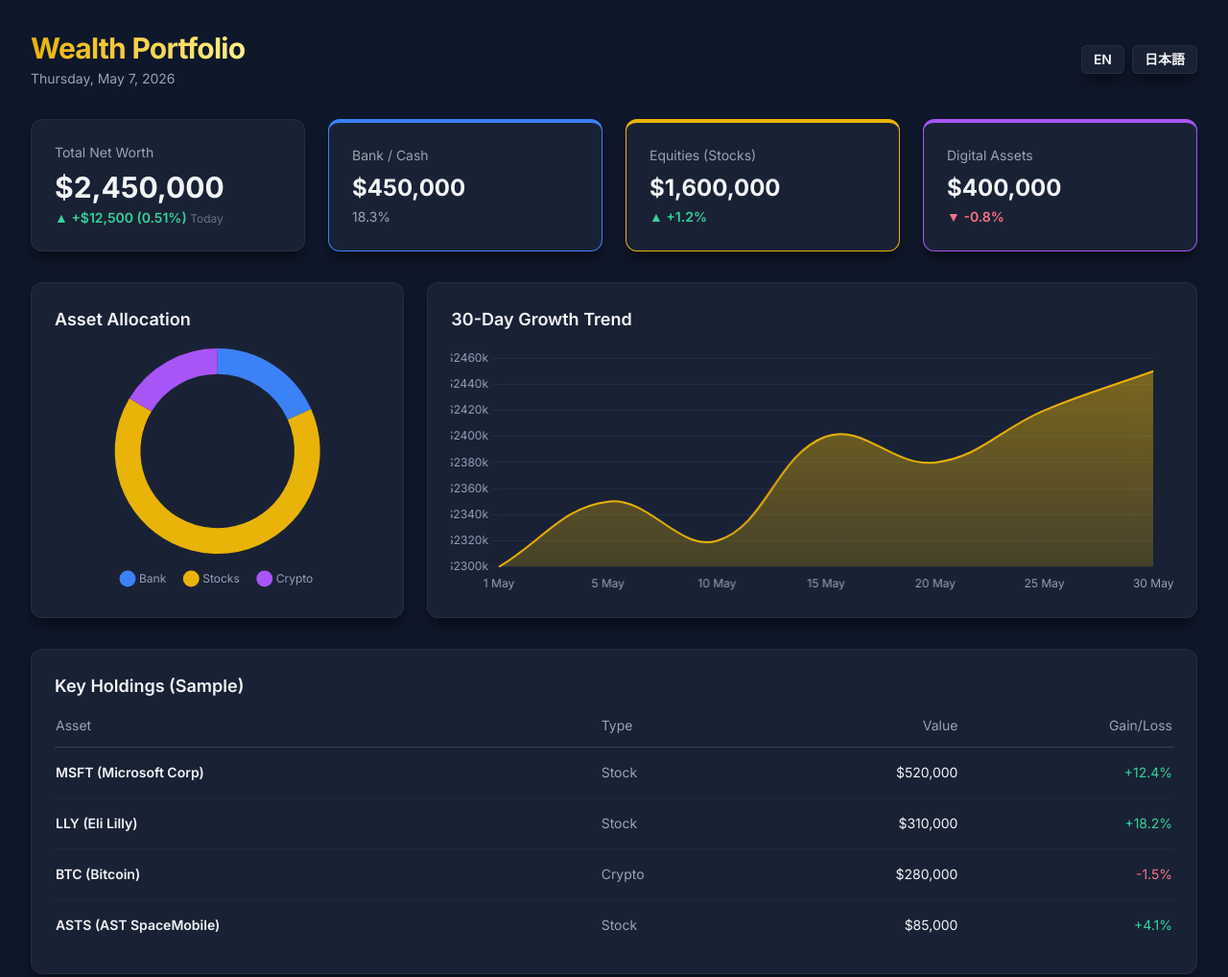
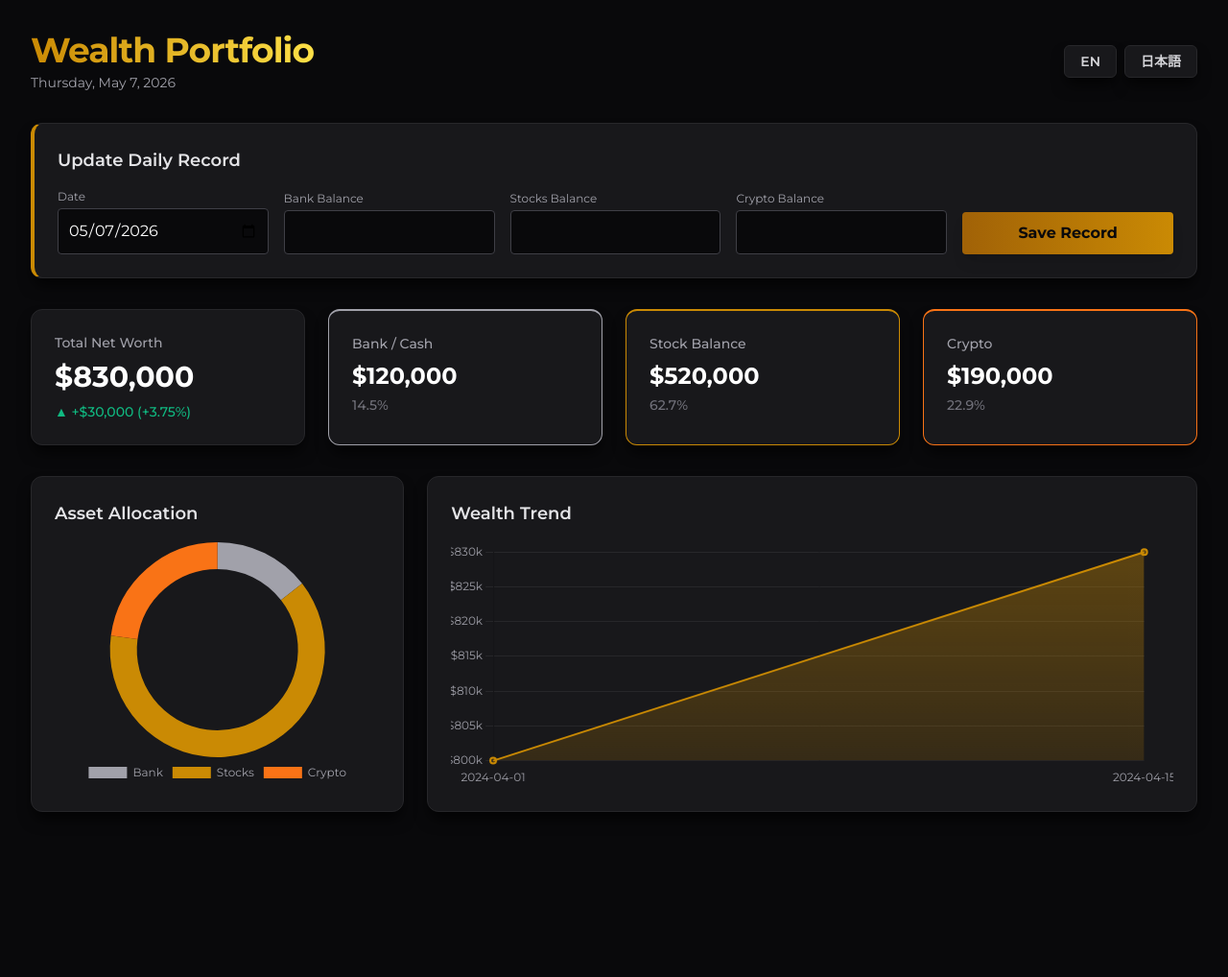
Before and after one commit to FeruYuki-sudo/yuki-s-portfolio, a plain HTML site: page index.html in a window 1280 px wide. Shown: the top 1018 px of the page at 96% size. After the commit the page ends 910 px from the top, so only its background shows below. Drawn offline with nearby package versions, Linux system fonts and the light colour scheme.

Commit message:
Update index.html

```diff
--- a/index.html
+++ b/index.html
@@ -8,61 +8,86 @@
     <script src="https://cdn.tailwindcss.com"></script>
     <!-- Chart.js -->
     <script src="https://cdn.jsdelivr.net/npm/chart.js"></script>
-    <!-- Font -->
-    <link href="https://fonts.googleapis.com/css2?family=Inter:wght@300;400;600;700&display=swap" rel="stylesheet">
+    <!-- Premium Font: Montserrat -->
+    <link href="https://fonts.googleapis.com/css2?family=Montserrat:wght@300;400;500;600;700&display=swap" rel="stylesheet">
     <style>
         body {
-            font-family: 'Inter', sans-serif;
-            background-color: #0f172a; /* Slate 900 */
-            color: #f8fafc;
+            font-family: 'Montserrat', sans-serif;
+            background-color: #09090b; /* Zinc 950 - โทนดำสนิท ไม่มีอมน้ำเงิน */
+            color: #f4f4f5;
         }
         .glass-card {
-            background: rgba(30, 41, 59, 0.7); /* Slate 800 with opacity */
-            backdrop-filter: blur(10px);
-            border: 1px solid rgba(255, 255, 255, 0.05);
-            box-shadow: 0 10px 15px -3px rgba(0, 0, 0, 0.5);
+            background: #18181b; /* Zinc 900 */
+            border: 1px solid #27272a; /* Zinc 800 */
+            box-shadow: 0 10px 15px -3px rgba(0, 0, 0, 0.7);
         }
     </style>
 </head>
-<body class="min-h-screen p-4 md:p-8 text-gray-100">
+<body class="min-h-screen p-4 md:p-8">
 
     <!-- Header & Language Switcher -->
-    <header class="flex justify-between items-center mb-8">
+    <header class="flex flex-col md:flex-row justify-between items-start md:items-center mb-8 gap-4">
         <div>
-            <h1 class="text-3xl font-bold tracking-tight text-transparent bg-clip-text bg-gradient-to-r from-yellow-500 to-yellow-200" data-i18n="title">Wealth Portfolio</h1>
-            <p class="text-sm text-gray-400 mt-1" id="current-date"></p>
+            <h1 class="text-3xl md:text-4xl font-bold tracking-tight text-transparent bg-clip-text bg-gradient-to-r from-yellow-600 to-yellow-300" data-i18n="title">Wealth Portfolio</h1>
+            <p class="text-sm text-zinc-400 mt-1" id="current-date"></p>
         </div>
         <div class="flex gap-2">
-            <button onclick="setLanguage('en')" class="px-3 py-1 rounded-md text-sm font-semibold glass-card hover:bg-slate-700 transition">EN</button>
-            <button onclick="setLanguage('jp')" class="px-3 py-1 rounded-md text-sm font-semibold glass-card hover:bg-slate-700 transition">日本語</button>
+            <button onclick="setLanguage('en')" class="px-4 py-1.5 rounded-md text-sm font-semibold glass-card hover:bg-zinc-800 transition text-zinc-300">EN</button>
+            <button onclick="setLanguage('jp')" class="px-4 py-1.5 rounded-md text-sm font-semibold glass-card hover:bg-zinc-800 transition text-zinc-300">日本語</button>
         </div>
     </header>
+
+    <!-- Daily Data Input Section -->
+    <div class="glass-card rounded-xl p-6 mb-8 border-l-4 border-l-yellow-600">
+        <h3 class="text-lg font-semibold mb-4 text-zinc-200" data-i18n="add_daily">Update Daily Record</h3>
+        <form id="daily-form" class="grid grid-cols-1 md:grid-cols-5 gap-4 items-end">
+            <div>
+                <label class="block text-xs text-zinc-400 mb-1" data-i18n="date_label">Date</label>
+                <input type="date" id="input-date" required class="w-full bg-zinc-950 border border-zinc-700 text-white p-2.5 rounded focus:outline-none focus:border-yellow-500">
+            </div>
+            <div>
+                <label class="block text-xs text-zinc-400 mb-1" data-i18n="bank_label">Bank Balance</label>
+                <input type="number" id="input-bank" required class="w-full bg-zinc-950 border border-zinc-700 text-white p-2.5 rounded focus:outline-none focus:border-yellow-500">
+            </div>
+            <div>
+                <label class="block text-xs text-zinc-400 mb-1" data-i18n="stocks_label">Stocks Balance</label>
+                <input type="number" id="input-stocks" required class="w-full bg-zinc-950 border border-zinc-700 text-white p-2.5 rounded focus:outline-none focus:border-yellow-500">
+            </div>
+            <div>
+                <label class="block text-xs text-zinc-400 mb-1" data-i18n="crypto_label">Crypto Balance</label>
+                <input type="number" id="input-crypto" required class="w-full bg-zinc-950 border border-zinc-700 text-white p-2.5 rounded focus:outline-none focus:border-yellow-500">
+            </div>
+            <div>
+                <button type="submit" class="w-full px-4 py-2.5 bg-gradient-to-r from-yellow-700 to-yellow-600 hover:from-yellow-600 hover:to-yellow-500 text-zinc-950 font-bold rounded transition shadow-lg" data-i18n="save_btn">Save Record</button>
+            </div>
+        </form>
+    </div>
 
     <!-- Top Summary Cards -->
     <div class="grid grid-cols-1 md:grid-cols-4 gap-6 mb-8">
         <!-- Total -->
         <div class="glass-card rounded-xl p-6">
-            <h3 class="text-gray-400 text-sm font-medium mb-2" data-i18n="total_net">Total Net Worth</h3>
-            <div class="text-3xl font-bold mb-1">$2,450,000</div>
-            <div class="text-emerald-400 text-sm font-semibold">▲ +$12,500 (0.51%) <span class="text-gray-500 text-xs font-normal" data-i18n="today">Today</span></div>
+            <h3 class="text-zinc-400 text-sm font-medium mb-2" data-i18n="total_net">Total Net Worth</h3>
+            <div class="text-3xl font-bold mb-1 text-white" id="val-total">$0</div>
+            <div id="change-total" class="text-sm font-medium mt-2">--</div>
         </div>
         <!-- Bank -->
-        <div class="glass-card rounded-xl p-6 border-t-4 border-blue-500">
-            <h3 class="text-gray-400 text-sm font-medium mb-2" data-i18n="bank">Bank / Cash</h3>
-            <div class="text-2xl font-bold mb-1">$450,000</div>
-            <div class="text-gray-400 text-sm">18.3%</div>
+        <div class="glass-card rounded-xl p-6 border-t-2 border-zinc-400">
+            <h3 class="text-zinc-400 text-sm font-medium mb-2" data-i18n="bank">Bank / Cash</h3>
+            <div class="text-2xl font-bold mb-1 text-white" id="val-bank">$0</div>
+            <div class="text-zinc-500 text-sm font-medium" id="pct-bank">0%</div>
         </div>
         <!-- Stocks -->
-        <div class="glass-card rounded-xl p-6 border-t-4 border-yellow-500">
-            <h3 class="text-gray-400 text-sm font-medium mb-2" data-i18n="stocks">Equities (Stocks)</h3>
-            <div class="text-2xl font-bold mb-1">$1,600,000</div>
-            <div class="text-emerald-400 text-sm font-semibold">▲ +1.2%</div>
+        <div class="glass-card rounded-xl p-6 border-t-2 border-yellow-600">
+            <h3 class="text-zinc-400 text-sm font-medium mb-2" data-i18n="stocks">Stock Balance</h3>
+            <div class="text-2xl font-bold mb-1 text-white" id="val-stocks">$0</div>
+            <div class="text-zinc-500 text-sm font-medium" id="pct-stocks">0%</div>
         </div>
         <!-- Crypto -->
-        <div class="glass-card rounded-xl p-6 border-t-4 border-purple-500">
-            <h3 class="text-gray-400 text-sm font-medium mb-2" data-i18n="crypto">Digital Assets</h3>
-            <div class="text-2xl font-bold mb-1">$400,000</div>
-            <div class="text-rose-400 text-sm font-semibold">▼ -0.8%</div>
+        <div class="glass-card rounded-xl p-6 border-t-2 border-orange-500">
+            <h3 class="text-zinc-400 text-sm font-medium mb-2" data-i18n="crypto">Crypto</h3>
+            <div class="text-2xl font-bold mb-1 text-white" id="val-crypto">$0</div>
+            <div class="text-zinc-500 text-sm font-medium" id="pct-crypto">0%</div>
         </div>
     </div>
 
@@ -70,183 +95,187 @@
     <div class="grid grid-cols-1 lg:grid-cols-3 gap-6 mb-8">
         <!-- Allocation Donut Chart -->
         <div class="glass-card rounded-xl p-6 lg:col-span-1 flex flex-col justify-center">
-            <h3 class="text-lg font-semibold mb-4" data-i18n="allocation">Asset Allocation</h3>
+            <h3 class="text-lg font-semibold mb-4 text-zinc-200" data-i18n="allocation">Asset Allocation</h3>
             <div class="relative h-64 w-full">
                 <canvas id="allocationChart"></canvas>
             </div>
         </div>
 
-        <!-- Net Worth Trend Line Chart (The "Complete" Factor) -->
+        <!-- Net Worth Trend Line Chart -->
         <div class="glass-card rounded-xl p-6 lg:col-span-2">
-            <h3 class="text-lg font-semibold mb-4" data-i18n="trend">30-Day Growth Trend</h3>
+            <h3 class="text-lg font-semibold mb-4 text-zinc-200" data-i18n="trend">Wealth Trend</h3>
             <div class="relative h-64 w-full">
                 <canvas id="trendChart"></canvas>
             </div>
         </div>
     </div>
 
-    <!-- Asset Detail Table (Optional but highly recommended for completeness) -->
-    <div class="glass-card rounded-xl p-6 overflow-x-auto">
-        <h3 class="text-lg font-semibold mb-4" data-i18n="holdings">Key Holdings (Sample)</h3>
-        <table class="w-full text-left border-collapse">
-            <thead>
-                <tr class="text-gray-400 text-sm border-b border-gray-700">
-                    <th class="pb-3 font-medium" data-i18n="asset">Asset</th>
-                    <th class="pb-3 font-medium" data-i18n="type">Type</th>
-                    <th class="pb-3 font-medium text-right" data-i18n="value">Value</th>
-                    <th class="pb-3 font-medium text-right" data-i18n="gain">Gain/Loss</th>
-                </tr>
-            </thead>
-            <tbody class="text-sm">
-                <tr class="border-b border-gray-800">
-                    <td class="py-4 font-semibold">MSFT (Microsoft Corp)</td>
-                    <td class="py-4 text-gray-400">Stock</td>
-                    <td class="py-4 text-right">$520,000</td>
-                    <td class="py-4 text-right text-emerald-400">+12.4%</td>
-                </tr>
-                <tr class="border-b border-gray-800">
-                    <td class="py-4 font-semibold">LLY (Eli Lilly)</td>
-                    <td class="py-4 text-gray-400">Stock</td>
-                    <td class="py-4 text-right">$310,000</td>
-                    <td class="py-4 text-right text-emerald-400">+18.2%</td>
-                </tr>
-                <tr class="border-b border-gray-800">
-                    <td class="py-4 font-semibold">BTC (Bitcoin)</td>
-                    <td class="py-4 text-gray-400">Crypto</td>
-                    <td class="py-4 text-right">$280,000</td>
-                    <td class="py-4 text-right text-rose-400">-1.5%</td>
-                </tr>
-                <tr>
-                    <td class="py-4 font-semibold">ASTS (AST SpaceMobile)</td>
-                    <td class="py-4 text-gray-400">Stock</td>
-                    <td class="py-4 text-right">$85,000</td>
-                    <td class="py-4 text-right text-emerald-400">+4.1%</td>
-                </tr>
-            </tbody>
-        </table>
-    </div>
-
     <script>
-        // --- Date Display ---
+        // --- 1. Initial Setup & Data Management ---
+        // ตั้งค่าวันที่ปัจจุบันให้ Form
+        document.getElementById('input-date').valueAsDate = new Date();
         document.getElementById('current-date').innerText = new Date().toLocaleDateString('en-US', { weekday: 'long', year: 'numeric', month: 'long', day: 'numeric' });
 
-        // --- I18N (Language System) ---
+        // โหลดข้อมูลจาก LocalStorage ถ้าไม่มีให้ใช้ข้อมูลตัวอย่าง
+        let historyData = JSON.parse(localStorage.getItem('wealthHistory')) || [
+            { date: '2024-04-01', bank: 100000, stocks: 500000, crypto: 200000 },
+            { date: '2024-04-15', bank: 120000, stocks: 520000, crypto: 190000 }
+        ];
+
+        let donutChartInstance = null;
+        let lineChartInstance = null;
+        Chart.defaults.color = '#a1a1aa'; // Zinc 400
+        Chart.defaults.font.family = 'Montserrat';
+
+        // --- 2. Update UI Functions ---
+        function formatMoney(num) {
+            return '$' + num.toLocaleString('en-US');
+        }
+
+        function updateDashboard() {
+            if (historyData.length === 0) return;
+
+            // เรียงข้อมูลตามวันที่
+            historyData.sort((a, b) => new Date(a.date) - new Date(b.date));
+            const latest = historyData[historyData.length - 1];
+            const previous = historyData.length > 1 ? historyData[historyData.length - 2] : latest;
+
+            const totalLatest = latest.bank + latest.stocks + latest.crypto;
+            const totalPrevious = previous.bank + previous.stocks + previous.crypto;
+            const diff = totalLatest - totalPrevious;
+            const diffPct = totalPrevious > 0 ? (diff / totalPrevious) * 100 : 0;
+
+            // อัปเดตตัวเลขในการ์ด
+            document.getElementById('val-total').innerText = formatMoney(totalLatest);
+            document.getElementById('val-bank').innerText = formatMoney(latest.bank);
+            document.getElementById('val-stocks').innerText = formatMoney(latest.stocks);
+            document.getElementById('val-crypto').innerText = formatMoney(latest.crypto);
+
+            // อัปเดตเปอร์เซ็นต์สัดส่วน
+            document.getElementById('pct-bank').innerText = ((latest.bank / totalLatest) * 100).toFixed(1) + '%';
+            document.getElementById('pct-stocks').innerText = ((latest.stocks / totalLatest) * 100).toFixed(1) + '%';
+            document.getElementById('pct-crypto').innerText = ((latest.crypto / totalLatest) * 100).toFixed(1) + '%';
+
+            // อัปเดตตัวเลขกำไร/ขาดทุน
+            const changeEl = document.getElementById('change-total');
+            if (diff > 0) {
+                changeEl.innerHTML = `<span class="text-emerald-500">▲ +${formatMoney(diff)} (+${diffPct.toFixed(2)}%)</span>`;
+            } else if (diff < 0) {
+                changeEl.innerHTML = `<span class="text-red-500">▼ ${formatMoney(diff)} (${diffPct.toFixed(2)}%)</span>`;
+            } else {
+                changeEl.innerHTML = `<span class="text-zinc-500">No change</span>`;
+            }
+
+            updateCharts(latest);
+        }
+
+        // --- 3. Charts Logic ---
+        function updateCharts(latestData) {
+            const donutCtx = document.getElementById('allocationChart').getContext('2d');
+            const lineCtx = document.getElementById('trendChart').getContext('2d');
+
+            // Data for Donut
+            const donutData = [latestData.bank, latestData.stocks, latestData.crypto];
+
+            if (donutChartInstance) donutChartInstance.destroy();
+            donutChartInstance = new Chart(donutCtx, {
+                type: 'doughnut',
+                data: {
+                    labels: ['Bank', 'Stocks', 'Crypto'],
+                    datasets: [{
+                        data: donutData,
+                        backgroundColor: ['#a1a1aa', '#ca8a04', '#f97316'], // Zinc, Yellow, Orange (No Blue)
+                        borderWidth: 0,
+                    }]
+                },
+                options: {
+                    responsive: true, maintainAspectRatio: false, cutout: '75%',
+                    plugins: { legend: { position: 'bottom' } }
+                }
+            });
+
+            // Data for Line Chart
+            const dates = historyData.map(d => d.date);
+            const totals = historyData.map(d => d.bank + d.stocks + d.crypto);
+
+            let gradient = lineCtx.createLinearGradient(0, 0, 0, 400);
+            gradient.addColorStop(0, 'rgba(202, 138, 4, 0.4)'); // Yellow gradient
+            gradient.addColorStop(1, 'rgba(202, 138, 4, 0.0)');
+
+            if (lineChartInstance) lineChartInstance.destroy();
+            lineChartInstance = new Chart(lineCtx, {
+                type: 'line',
+                data: {
+                    labels: dates,
+                    datasets: [{
+                        label: 'Net Worth',
+                        data: totals,
+                        borderColor: '#ca8a04', // Yellow 600
+                        backgroundColor: gradient,
+                        borderWidth: 2, fill: true, tension: 0.3, pointRadius: 3
+                    }]
+                },
+                options: {
+                    responsive: true, maintainAspectRatio: false,
+                    plugins: { legend: { display: false } },
+                    scales: {
+                        x: { grid: { display: false } },
+                        y: {
+                            grid: { color: '#27272a' },
+                            ticks: { callback: function(value) { return '$' + value / 1000 + 'k'; } }
+                        }
+                    }
+                }
+            });
+        }
+
+        // --- 4. Handle Form Submission ---
+        document.getElementById('daily-form').addEventListener('submit', function(e) {
+            e.preventDefault();
+            const date = document.getElementById('input-date').value;
+            const bank = parseFloat(document.getElementById('input-bank').value) || 0;
+            const stocks = parseFloat(document.getElementById('input-stocks').value) || 0;
+            const crypto = parseFloat(document.getElementById('input-crypto').value) || 0;
+
+            // ตรวจสอบว่ามีข้อมูลของวันนี้หรือยัง ถ้ามีให้อัปเดต ถ้าไม่มีให้เพิ่มใหม่
+            const existingIndex = historyData.findIndex(d => d.date === date);
+            if (existingIndex >= 0) {
+                historyData[existingIndex] = { date, bank, stocks, crypto };
+            } else {
+                historyData.push({ date, bank, stocks, crypto });
+            }
+
+            // บันทึกลง Browser
+            localStorage.setItem('wealthHistory', JSON.stringify(historyData));
+            updateDashboard();
+            alert('Record saved successfully!');
+        });
+
+        // --- 5. I18N (Language System) ---
         const dictionary = {
             en: {
-                title: "Wealth Portfolio",
-                total_net: "Total Net Worth",
-                today: "Today",
-                bank: "Bank / Cash",
-                stocks: "Equities (Stocks)",
-                crypto: "Digital Assets",
-                allocation: "Asset Allocation",
-                trend: "30-Day Growth Trend",
-                holdings: "Key Holdings",
-                asset: "Asset",
-                type: "Type",
-                value: "Value",
-                gain: "Gain/Loss"
+                title: "Wealth Portfolio", add_daily: "Update Daily Record",
+                date_label: "Date", bank_label: "Bank Balance", stocks_label: "Stocks Balance", crypto_label: "Crypto Balance", save_btn: "Save Record",
+                total_net: "Total Net Worth", bank: "Bank / Cash", stocks: "Stock Balance", crypto: "Crypto",
+                allocation: "Asset Allocation", trend: "Wealth Trend"
             },
             jp: {
-                title: "資産ポートフォリオ",
-                total_net: "純資産総額",
-                today: "今日",
-                bank: "銀行 / 現金",
-                stocks: "株式",
-                crypto: "暗号資産",
-                allocation: "資産配分",
-                trend: "30日間の成長トレンド",
-                holdings: "主要保有資産",
-                asset: "資産名",
-                type: "種類",
-                value: "評価額",
-                gain: "損益"
+                title: "資産ポートフォリオ", add_daily: "日次記録の更新",
+                date_label: "日付", bank_label: "銀行残高", stocks_label: "株式残高", crypto_label: "暗号資産残高", save_btn: "記録を保存",
+                total_net: "純資産総額", bank: "銀行 / 現金", stocks: "株式残高", crypto: "暗号資産",
+                allocation: "資産配分", trend: "資産推移"
             }
         };
 
         function setLanguage(lang) {
             document.querySelectorAll('[data-i18n]').forEach(el => {
                 const key = el.getAttribute('data-i18n');
-                if (dictionary[lang][key]) {
-                    el.innerText = dictionary[lang][key];
-                }
+                if (dictionary[lang][key]) el.innerText = dictionary[lang][key];
             });
-            // Update Date locale specifically for Japanese
-            if(lang === 'jp') {
-                document.getElementById('current-date').innerText = new Date().toLocaleDateString('ja-JP', { year: 'numeric', month: 'long', day: 'numeric' });
-            } else {
-                document.getElementById('current-date').innerText = new Date().toLocaleDateString('en-US', { weekday: 'long', year: 'numeric', month: 'long', day: 'numeric' });
-            }
         }
 
-        // --- Charts Setup (Chart.js) ---
-        Chart.defaults.color = '#94a3b8'; // Tailwind Slate 400
-        Chart.defaults.font.family = 'Inter';
-
-        // 1. Allocation Donut Chart
-        const ctxDonut = document.getElementById('allocationChart').getContext('2d');
-        new Chart(ctxDonut, {
-            type: 'doughnut',
-            data: {
-                labels: ['Bank', 'Stocks', 'Crypto'],
-                datasets: [{
-                    data: [18.3, 65.3, 16.4],
-                    backgroundColor: ['#3b82f6', '#eab308', '#a855f7'], // Blue, Yellow, Purple
-                    borderWidth: 0,
-                    hoverOffset: 4
-                }]
-            },
-            options: {
-                responsive: true,
-                maintainAspectRatio: false,
-                cutout: '75%',
-                plugins: {
-                    legend: { position: 'bottom', labels: { padding: 20, usePointStyle: true } }
-                }
-            }
-        });
-
-        // 2. Trend Line Chart
-        const ctxLine = document.getElementById('trendChart').getContext('2d');
-
-        // Gradient fill for line chart
-        let gradient = ctxLine.createLinearGradient(0, 0, 0, 400);
-        gradient.addColorStop(0, 'rgba(234, 179, 8, 0.5)'); // Yellow gradient
-        gradient.addColorStop(1, 'rgba(234, 179, 8, 0.0)');
-
-        new Chart(ctxLine, {
-            type: 'line',
-            data: {
-                labels: ['1 May', '5 May', '10 May', '15 May', '20 May', '25 May', '30 May'],
-                datasets: [{
-                    label: 'Net Worth',
-                    data: [2300000, 2350000, 2320000, 2400000, 2380000, 2420000, 2450000],
-                    borderColor: '#eab308',
-                    backgroundColor: gradient,
-                    borderWidth: 2,
-                    fill: true,
-                    tension: 0.4, // Smooth curves
-                    pointRadius: 0, // Hide points for a sleeker look
-                    pointHoverRadius: 6
-                }]
-            },
-            options: {
-                responsive: true,
-                maintainAspectRatio: false,
-                plugins: {
-                    legend: { display: false }
-                },
-                scales: {
-                    x: { grid: { display: false, drawBorder: false } },
-                    y: {
-                        grid: { color: 'rgba(255, 255, 255, 0.05)' },
-                        ticks: {
-                            callback: function(value) { return '$' + value / 1000 + 'k'; }
-                        }
-                    }
-                }
-            }
-        });
+        // Initialize dashboard on load
+        updateDashboard();
     </script>
 </body>
 </html>
```
